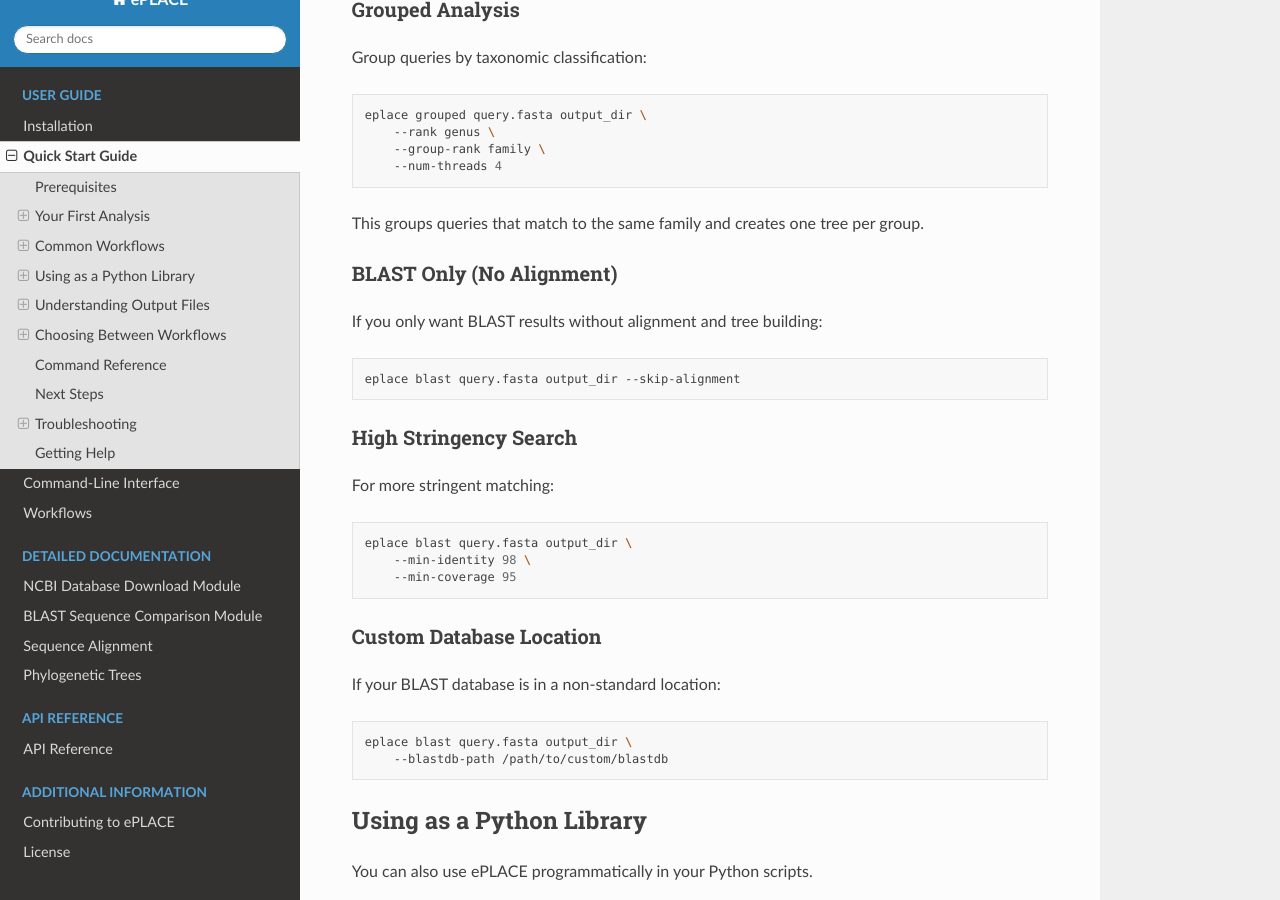
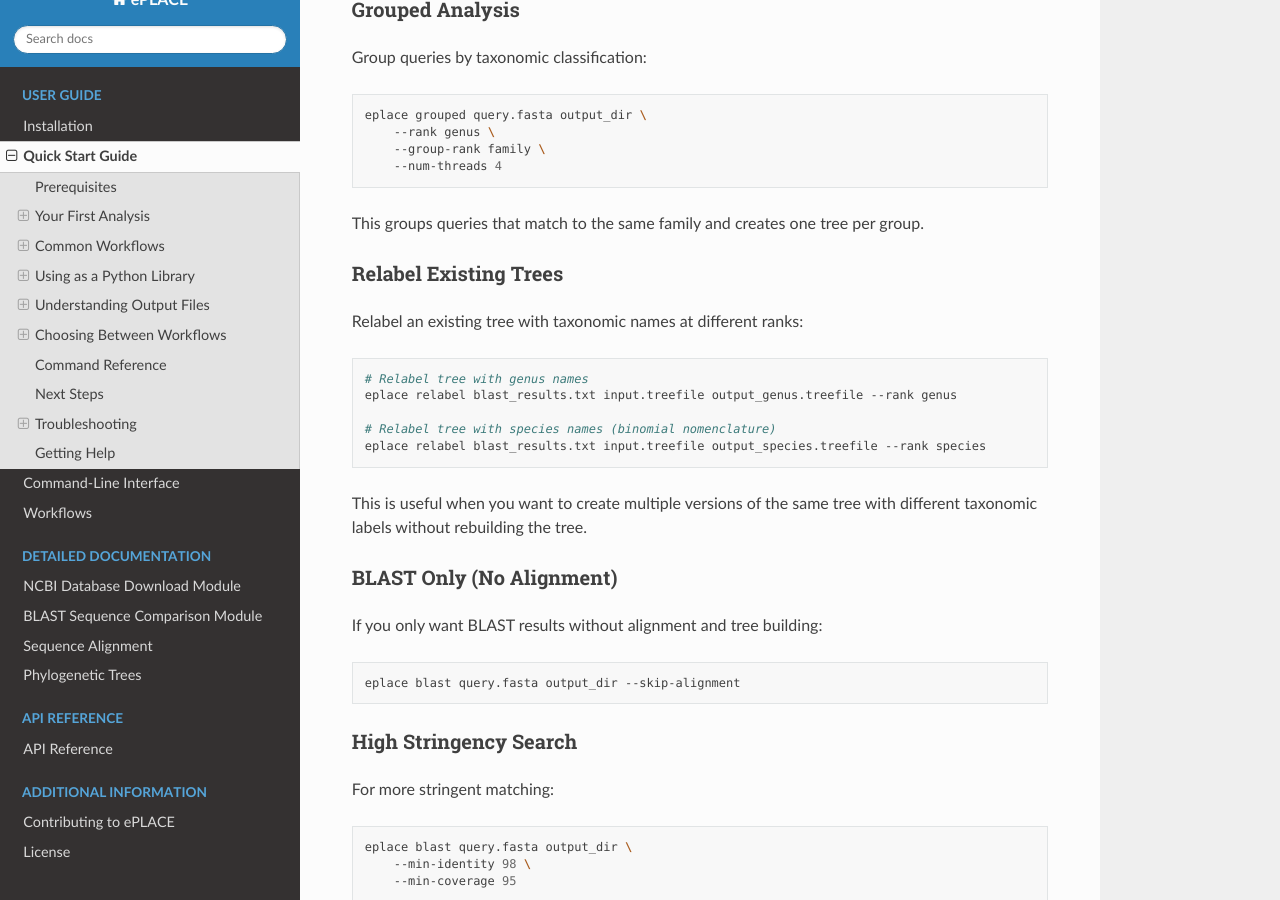
Before and after one commit to mpdoane2/eplace, a Sphinx documentation site: the page built from docs/source/quickstart.rst, in a window 1280 px wide and 900 px high, scrolled down 2098 px. Built offline with Sphinx 7.4.7 and the Read the Docs theme 3.1.0, drawn with Linux system fonts in a browser that asks for light colours; some of the changed text lies outside the part shown.

Commit message:
Add eplace relabel documentation to quickstart.rst
Co-authored-by: linsalrob <836231+linsalrob@users.noreply.github.com>

```diff
--- a/docs/source/quickstart.rst
+++ b/docs/source/quickstart.rst
@@ -109,6 +109,21 @@ Group queries by taxonomic classification:
        --num-threads 4
 
 This groups queries that match to the same family and creates one tree per group.
+
+Relabel Existing Trees
+~~~~~~~~~~~~~~~~~~~~~~~
+
+Relabel an existing tree with taxonomic names at different ranks:
+
+.. code-block:: bash
+
+   # Relabel tree with genus names
+   eplace relabel blast_results.txt input.treefile output_genus.treefile --rank genus
+
+   # Relabel tree with species names (binomial nomenclature)
+   eplace relabel blast_results.txt input.treefile output_species.treefile --rank species
+
+This is useful when you want to create multiple versions of the same tree with different taxonomic labels without rebuilding the tree.
 
 BLAST Only (No Alignment)
 ~~~~~~~~~~~~~~~~~~~~~~~~~~
@@ -278,6 +293,7 @@ For detailed command-line options, see:
 * ``eplace download --help`` - Download command help
 * ``eplace blast --help`` - BLAST command help
 * ``eplace grouped --help`` - Grouped command help
+* ``eplace relabel --help`` - Relabel command help
 
 Next Steps
 ----------
```
